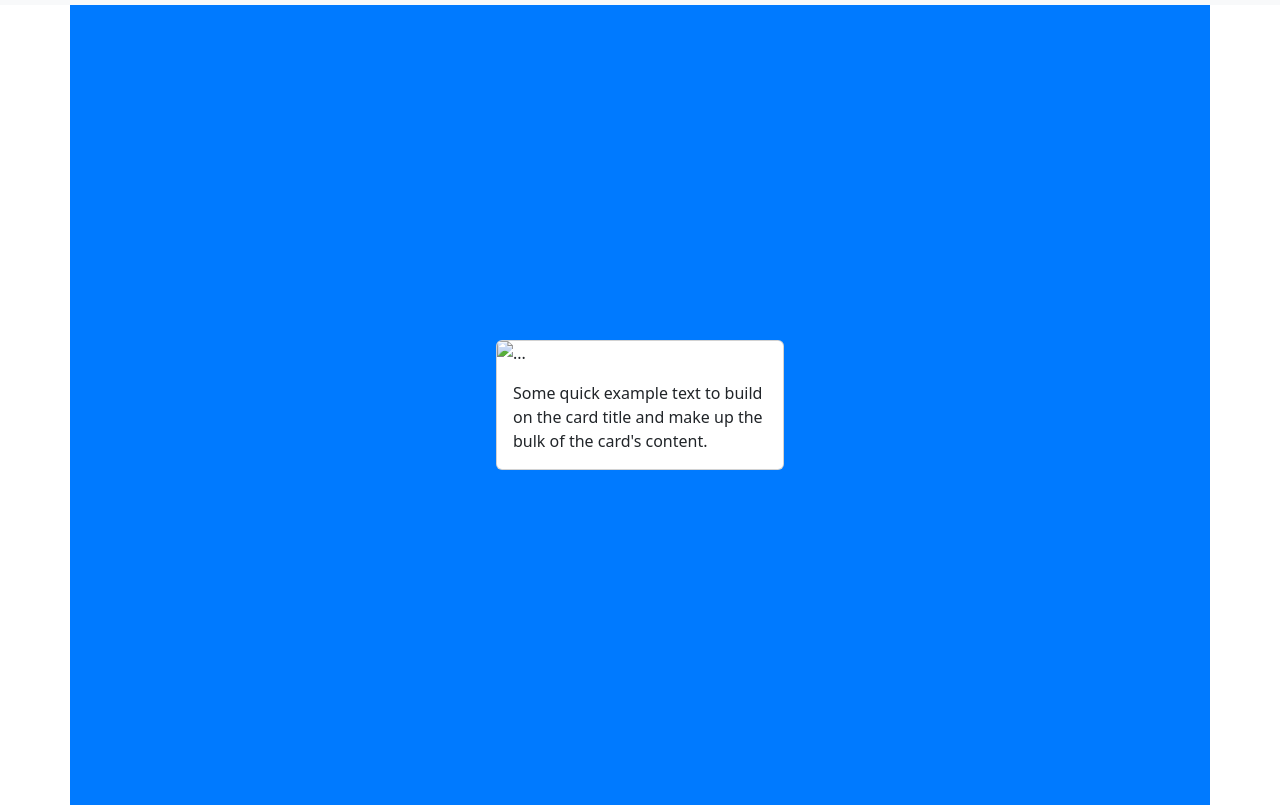
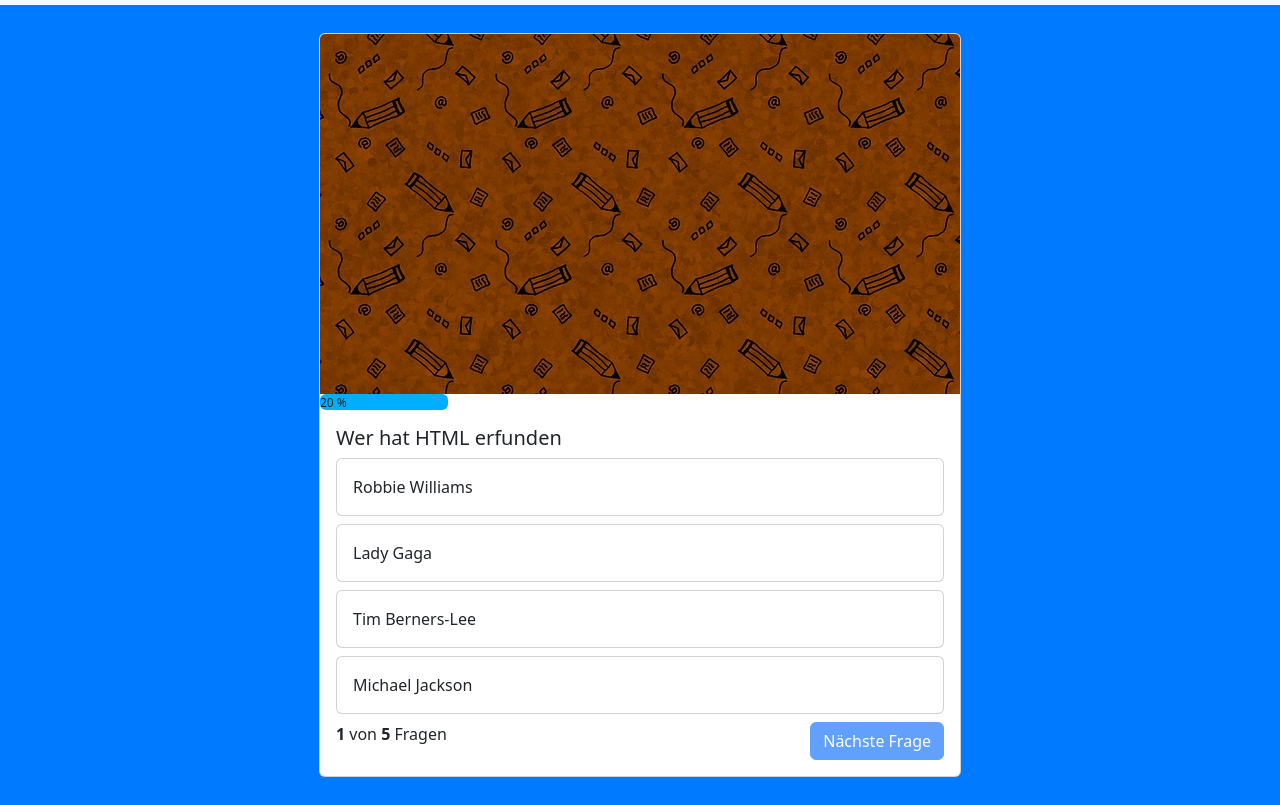
Before and after one commit to bastianwes/Quizapp, a plain HTML site: page index.html in a window 1280 px wide. Shown: the part 45-850 px from the top of the page. Drawn offline with nearby package versions, Linux system fonts and the light colour scheme.

Commit message:
added Sound

```diff
--- a/index.html
+++ b/index.html
@@ -18,7 +18,7 @@
 
 </head>
 
-<body>
+<body onload="init()">
     <nav class="navbar bg-body-tertiary">
         <div class="container-fluid">
             <span class="navbar-brand mb-0 h1">QuizApp
@@ -27,12 +27,65 @@
     </nav>
 
     <div class="container">
-        <div class="card" style="width: 18rem;">
-            <img src="..." class="card-img-top" alt="...">
-            <div class="card-body">
-                <p class="card-text">Some quick example text to build on the card title and make up the bulk of the
-                    card's
-                    content.</p>
+
+        <div class="card quiz-card">
+            <img src="img/quiz.jpg" id="header-image" class="card-img-top">
+
+            <div id="progress-bar" class="progress" role="progressbar" aria-label="Example with label"
+                aria-valuenow="25" aria-valuemin="0" aria-valuemax="100">
+                <div class="progress-bar" style="width: 25%">25%</div>
+            </div>
+
+            <div id="endScreen" class="card-body" style="display: none;">
+                <div class="text-center final-headline">Quiz beendet</div>
+
+                <div class="text-center">
+                    Du hast <b id="right-question-amount"></b> Fragen von <b id="question-amount"></b> richtig
+                    beantwortet.
+                </div>
+
+                <div class="button-row">
+                    <button onclick="restartGame()" class="btn btn-primary">Erneut spielen</button>
+                </div>
+
+
+            </div>
+
+            <div id="questionBody" class="card-body">
+                <h5 id="questionText" class="card-title">Frage</h5>
+
+                <div class="card quiz-answer-card mb-2" onclick="answer('answer_1')">
+                    <div class="card-body" id="answer_1">
+                        Antwort
+                    </div>
+                </div>
+
+                <div class="card quiz-answer-card mb-2" onclick="answer('answer_2')">
+                    <div class="card-body" id="answer_2">
+                        Antwort
+                    </div>
+                </div>
+
+                <div class="card quiz-answer-card mb-2 " onclick="answer('answer_3')">
+                    <div class="card-body" id="answer_3">
+                        Antwort
+                    </div>
+                </div>
+
+                <div class="card quiz-answer-card mb-2" onclick="answer('answer_4')">
+                    <div class="card-body" id="answer_4">
+                        Antwort
+                    </div>
+                </div>
+
+                <div class="question-footer">
+                    <span>
+                        <b id="question-number">1</b> von <b id="all-questions">5</b> Fragen
+                    </span>
+                    <button onclick="nextQuestion()" class="btn btn-primary" id="next-button" disabled>Nächste
+                        Frage</button>
+                </div>
+
             </div>
         </div>
     </div>
--- a/script.js
+++ b/script.js
@@ -0,0 +1,146 @@
+let questions = [
+    {
+        question: "Wer hat HTML erfunden",
+        answer_1: "Robbie Williams",
+        answer_2: "Lady Gaga",
+        answer_3: "Tim Berners-Lee",
+        answer_4: "Michael Jackson",
+        right_answer: 3,
+    },
+
+    {
+        question: "Wer ist der Schöpfer von JavaScript",
+        answer_1: "Bill Gates",
+        answer_2: "Elon Musk",
+        answer_3: "Brendan Eich",
+        answer_4: "Mark Zuckerberg",
+        right_answer: 3,
+    },
+
+    {
+        question: "Welche Sprache hat Guido van Rossum entwickelt?",
+        answer_1: "Java",
+        answer_2: "Python",
+        answer_3: "C++",
+        answer_4: "Ruby",
+        right_answer: 2,
+    },
+
+    {
+        question: "Wie wird eine Funktion in JavaScript definiert",
+        answer_1: "func",
+        answer_2: "method",
+        answer_3: "def",
+        answer_4: "function",
+        right_answer: 4,
+    },
+
+    {
+        question: "Was ist die Rolle der 'console.log()' Funktion in JavaScript?",
+        answer_1: "Sie gibt Informationen in der Konsole aus.",
+        answer_2: "Sie startet eine Schleife im Code.",
+        answer_3: "Sie zeigt eine Benachrichtigung an den Benutzer.",
+        answer_4: "Sie öffnet die Entwicklertools im Browser.",
+        right_answer: 1,
+    },
+];
+
+let rightQuestion = 0;
+let currentQuestion = 0;
+let AUDIO_SUCCESS = new Audio("audio/success.mp3");
+let AUDIO_FAIL = new Audio("audio/fail.mp3");
+
+function init() {
+    document.getElementById("all-questions").innerHTML = questions.length;
+
+    showQuestion();
+}
+
+function showQuestion() {
+
+    if (gameIsOver()) {
+        showEndScreen();
+    } else { // show question
+        updateProgressBar();
+        updateToNextQuestion();
+    }
+}
+
+function gameIsOver() {
+    return currentQuestion >= questions.length;
+}
+
+function showEndScreen() {
+    document.getElementById("endScreen").style = "";
+    document.getElementById("questionBody").style = "display: none";
+
+    document.getElementById("question-amount").innerHTML = questions.length;
+    document.getElementById("right-question-amount").innerHTML = rightQuestion;
+    document.getElementById("header-image").src = "img/win.png";
+}
+
+function updateProgressBar() {
+    let percent = (currentQuestion + 1) / questions.length;
+    percent = (percent * 100);
+    document.getElementById("progress-bar").innerHTML = `${percent} %`;
+    document.getElementById("progress-bar").style = `width: ${percent}%;`;
+}
+
+function updateToNextQuestion() {
+    let question = questions[currentQuestion];
+    document.getElementById("question-number").innerHTML = currentQuestion + 1;
+    document.getElementById("questionText").innerHTML = question["question"];
+    document.getElementById("answer_1").innerHTML = question["answer_1"];
+    document.getElementById("answer_2").innerHTML = question["answer_2"];
+    document.getElementById("answer_3").innerHTML = question["answer_3"];
+    document.getElementById("answer_4").innerHTML = question["answer_4"];
+}
+
+function answer(selection) {
+    let question = questions[currentQuestion];
+    let selectedQuestionsNumber = selection.slice(-1);
+    let rightAnswer = `answer_${question["right_answer"]}`;
+
+    if (rightAnswerSelected(selectedQuestionsNumber)) {
+        document.getElementById(selection).parentNode.classList.add("bg-success");
+        AUDIO_SUCCESS.play();
+        rightQuestion++;
+    } else {
+        document.getElementById(selection).parentNode.classList.add("bg-danger");
+        document.getElementById(rightAnswer).parentNode.classList.add("bg-success");
+        AUDIO_FAIL.play();
+    }
+    document.getElementById("next-button").disabled = false;
+}
+
+function rightAnswerSelected(selectedQuestionsNumber) {
+    return selectedQuestionsNumber == question["right_answer"];
+}
+
+function nextQuestion() {
+    currentQuestion++; // erhöht von 0 auf 1
+    document.getElementById("next-button").disabled = true;
+    resetAnswerButton();
+    showQuestion();
+}
+
+function resetAnswerButton() {
+    document.getElementById("answer_1").parentNode.classList.remove("bg-danger");
+    document.getElementById("answer_1").parentNode.classList.remove("bg-success");
+    document.getElementById("answer_2").parentNode.classList.remove("bg-danger");
+    document.getElementById("answer_2").parentNode.classList.remove("bg-success");
+    document.getElementById("answer_3").parentNode.classList.remove("bg-danger");
+    document.getElementById("answer_3").parentNode.classList.remove("bg-success");
+    document.getElementById("answer_4").parentNode.classList.remove("bg-danger");
+    document.getElementById("answer_4").parentNode.classList.remove("bg-success");
+}
+
+function restartGame() {
+    document.getElementById("header-image").src = "img/quiz.jpg";
+    document.getElementById("questionBody").style = ""; // questionBody wieder anzeigen
+    document.getElementById("endScreen").style = "display: none"; // Endscreen ausblenden
+
+    rightQuestion = 0;
+    currentQuestion = 0;
+    init();
+}
--- a/style.css
+++ b/style.css
@@ -1,5 +1,6 @@
-.body {
-    background-color: #007aff;
+body {
+    background-color: #007aff !important;
+    margin: 0;
 }
 
 .container {
@@ -9,3 +10,40 @@
     justify-content: center;
     align-items: center;
 }
+
+.question-footer {
+    display: flex;
+    justify-content: space-between;
+}
+
+.quiz-answer-card:hover {
+    cursor: pointer;
+    background-color: rgba(0, 0, 0, 0.05);
+}
+.bg-success,
+.bg-danger {
+    color: white !important;
+}
+
+.width-100 {
+    width: 100%;
+}
+
+.text-center {
+    text-align: center;
+}
+
+.final-headline {
+    font-size: 38px;
+    margin-bottom: 32px;
+}
+
+.progress {
+    background-color: rgb(0, 174, 255) !important;
+}
+
+.button-row {
+    display: flex;
+    justify-content: center;
+    margin-top: 24px;
+}
```
Also changed, not shown: img/quiz.jpg (added), img/win.png (added), 2 other files.
